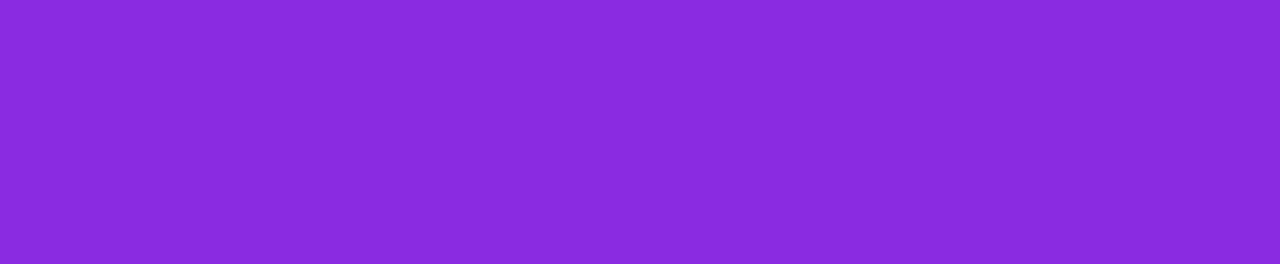
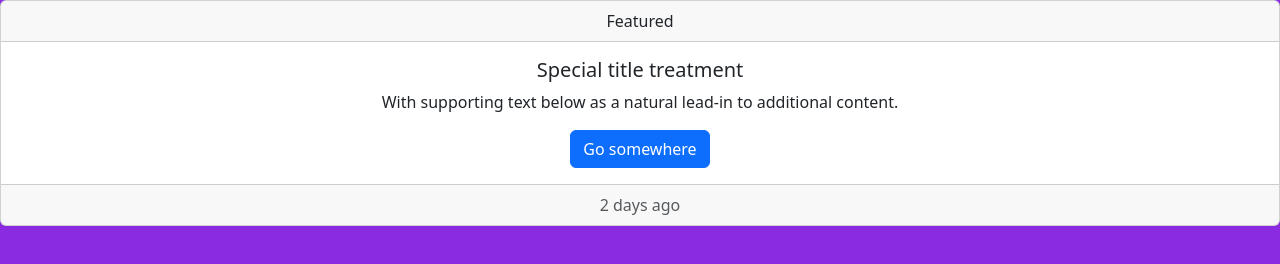
Before and after one commit to nitzycardona13/portafolio-b7-g1, a plain HTML site: page index.html in a window 1280 px wide. Drawn offline with nearby package versions, Linux system fonts and the light colour scheme.

Commit message:
Agregamos Bootstrap a mi primer proyecto.

```diff
--- a/index.html
+++ b/index.html
@@ -1,15 +1,40 @@
 <!DOCTYPE html>
 <html lang="en">
+
 <head>
     <meta charset="UTF-8">
     <meta name="viewport" content="width=device-width, initial-scale=1.0">
     <title> Nitzy Cardona </title>
 
 
+    <link href="https://cdn.jsdelivr.net/npm/bootstrap@5.3.3/dist/css/bootstrap.min.css" rel="stylesheet"
+        integrity="sha384-QWTKZyjpPEjISv5WaRU9OFeRpok6YctnYmDr5pNlyT2bRjXh0JMhjY6hW+ALEwIH" crossorigin="anonymous">
+
+
     <link rel="stylesheet" href="style.css">
 
 </head>
+
 <body>
+    <!-- Bootstrap -->
+    <div class="card text-center">
+        <div class="card-header">
+            Featured
+        </div>
+        <div class="card-body">
+            <h5 class="card-title">Special title treatment</h5>
+            <p class="card-text">With supporting text below as a natural lead-in to additional content.</p>
+            <a href="#" class="btn btn-primary">Go somewhere</a>
+        </div>
+        <div class="card-footer text-body-secondary">
+            2 days ago
+        </div>
+    </div>
 
+
+    <script src="https://cdn.jsdelivr.net/npm/bootstrap@5.3.3/dist/js/bootstrap.bundle.min.js"
+        integrity="sha384-YvpcrYf0tY3lHB60NNkmXc5s9fDVZLESaAA55NDzOxhy9GkcIdslK1eN7N6jIeHz"
+        crossorigin="anonymous"></script>
 </body>
+
 </html>
```
